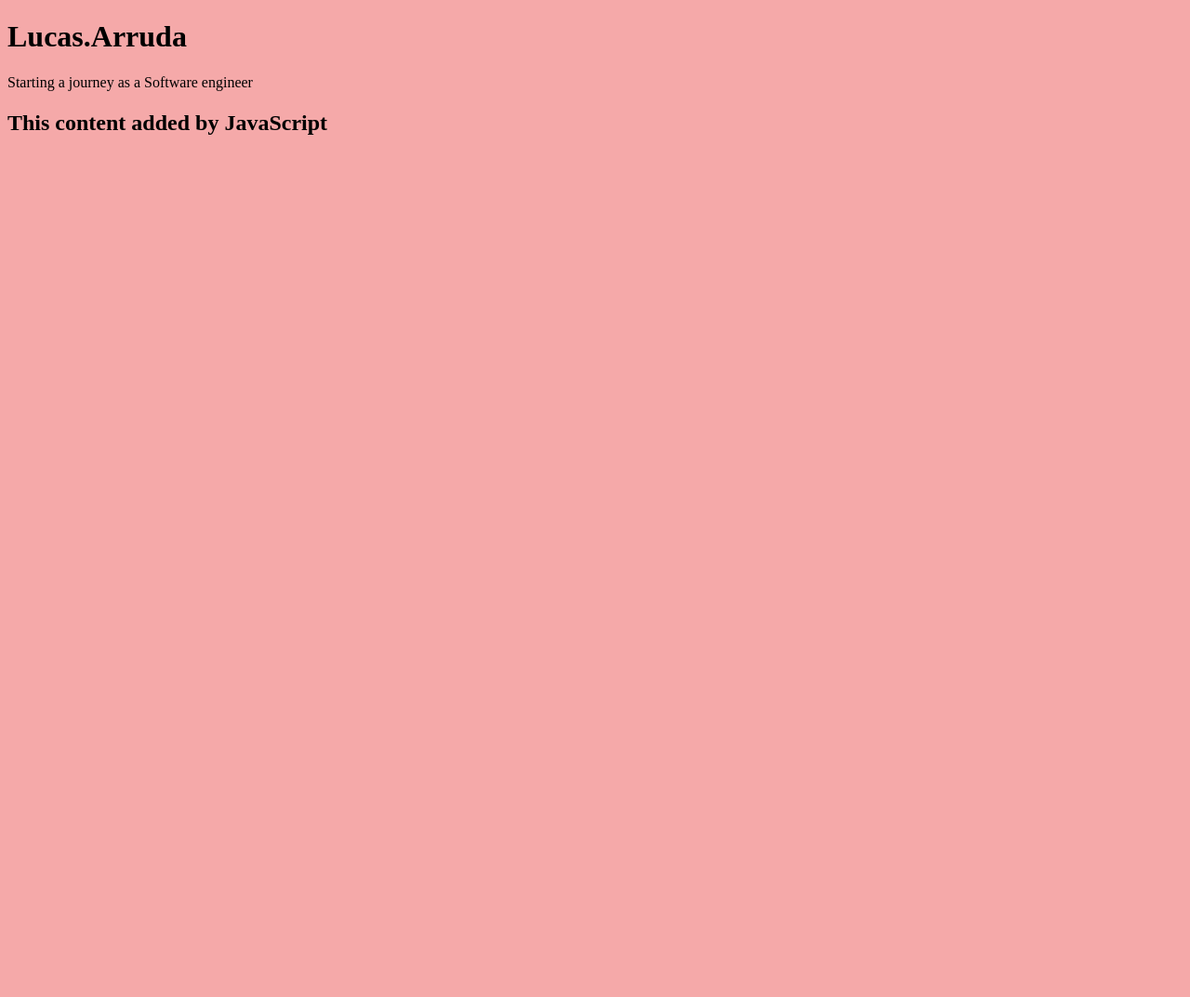
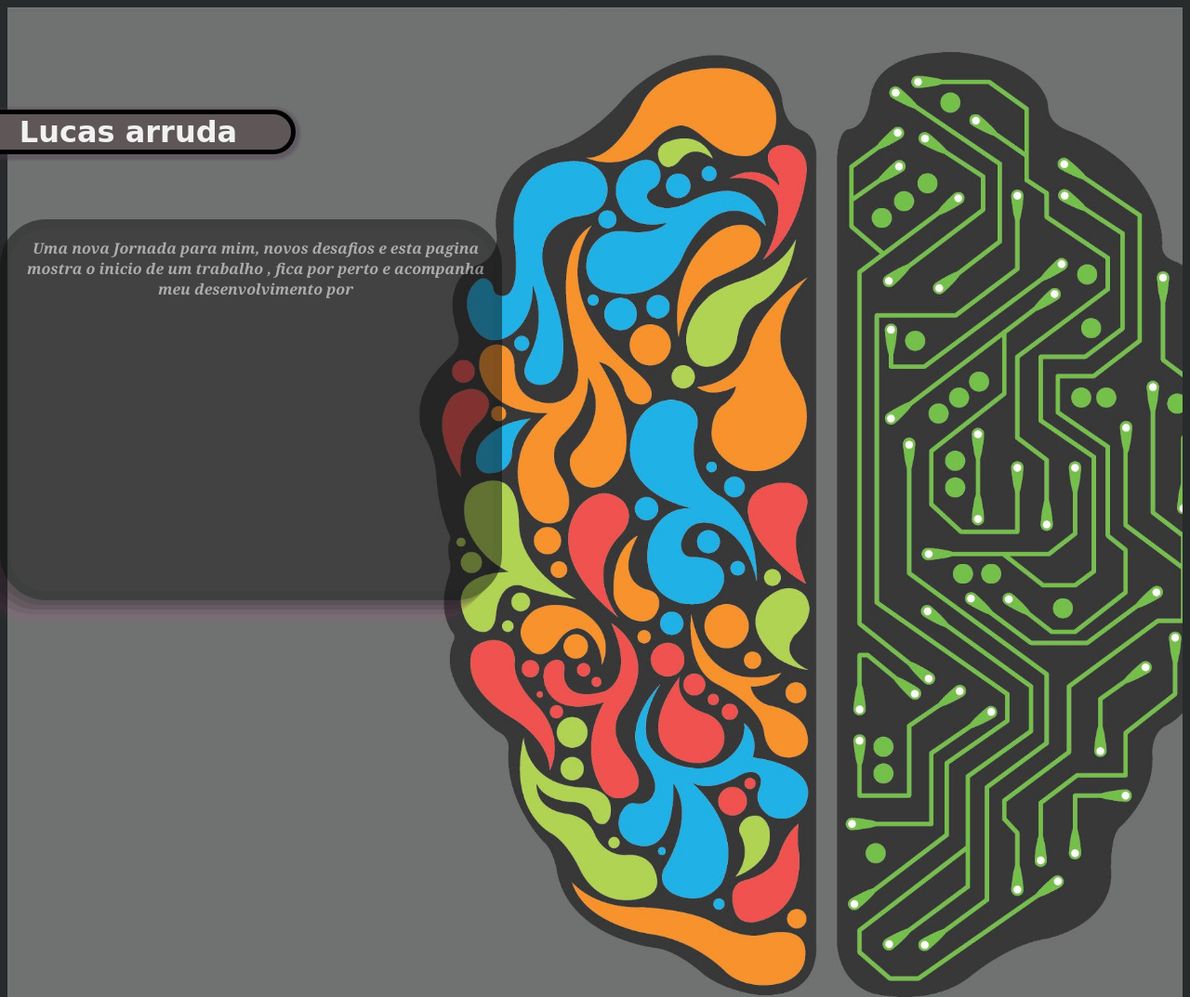
Before and after one commit to lucasDOarruda/Build-a-Personal-Website, a plain HTML site: page index.html in a window 1280 px wide. Shown: the top 1073 px of the page at 93% size. Before the commit the page ends 800 px from the top, so only its background shows below. Drawn offline with Linux system fonts and the light colour scheme.

Commit message:
commit on master

```diff
--- a/index.html
+++ b/index.html
@@ -1,13 +1,41 @@
 <!DOCTYPE html>
 <html lang="en">
+
 <head>
-  <link rel="stylesheet" href="style.css">
-  <h1>Lucas.Arruda</h1>
-  <p>Starting a journey as a Software engineer</p>
-  <title>Programmer Journey</title>
-</head>
-<body>
-  <h1></h1>
-  <script src="script.js"></script>
-</body>
+
+
+  <body>
+
+    <!--First section-->
+ <div style="background-image: url('WallpaperDog.jpg');
+ background-size: cover; height:1000px; padding-top:100px;">
+
+
+ <link rel="stylesheet" href="style.css">
+ <h1>Lucas arruda
+ </h1>
+
+<p style="padding-left: -50px; padding-top: 10px; padding-right: 5px;
+
+ <title>lucas. A</title>
+
+
+ </head>
+
+
+ <h3 style="line-height:3.5em;>
+
+ Uma nova Jornada para mim,
+ novos desafios e esta pagina mostra o inicio de um trabalho , fica por perto e acompanha
+ meu desenvolvimento por </h3>
+
+
+
+
+</div>
+
+
+
+
+  </body>
 </html>
--- a/style.css
+++ b/style.css
@@ -1,3 +1,112 @@
+
+
 body {
-    background: rgb(245, 169, 169);
+    background: rgb(39, 43, 43);
+
   }
+
+
+  body {
+    font-size: 15px;
+    border-color: rgb(240, 238, 238);
+    background-origin: padding-box;
+  }
+
+  h1 {
+    width:350px;
+    margin: 70px;
+    margin-right: 200px;
+    margin-top: 10px;
+    margin-left: -50px;
+    background:rgb(95, 87, 87);
+    opacity: 1.9;
+    text-align: center;
+    border: 5px solid rgb(0, 0, 0);
+    font-family: Verdana, Geneva, Tahoma, sans-serif;
+    box-shadow: 1px 2px 3px 4px rgba(77, 56, 77, 0.4);
+    border-radius: 100px;
+
+}
+
+
+
+h3 {
+  width: 200px;
+  margin: 0 auto;
+  background: rgb(32, 34, 39);
+  text-align: center;
+}
+
+p {
+  border: 10px solid rgb(14, 15, 15);
+  padding: 80px;
+  text-align: center;
+  color:rgb(231, 231, 231);
+  background-color: rgb(3, 3, 3);
+  font-size: medium;
+  font-weight: 700;
+  font-style: italic;
+  width: 500px;
+  height: 400px;
+  margin: 100px;
+  margin-left: -8px;
+  margin-top: 6px;
+  padding-top: 50px;
+  padding-left: 15px;
+  border-radius: 50px;
+  border-start-end-radius: 50px;
+  box-shadow: rgba(46, 29, 40, 0.4) -5px 5px, rgba(31, 22, 27, 0.3) -10px 10px, rgba(36, 19, 30, 0.2) -15px 15px, rgba(240, 46, 170, 0.1) -20px 20px, rgba(240, 46, 170, 0.05) -25px 25px;
+  opacity: 0.5;
+
+
+}
+
+p {
+  font-family: "Georgia";
+}
+
+
+
+h1 {
+  font-size:xx-large;
+  font-family: cursive;
+  font-style: inherit;
+  color: rgb(241, 241, 241);
+}
+
+.p3 {
+  font-family: "Lucida Console", "Courier New", monospace;
+}
+
+body {
+  font-family: Copperplate, Papyrus, fantasy;
+}
+
+h3 {
+  border: 50px;
+  width: 400px;
+  margin: 5px;
+  background:rosybrown;
+  text-align: center;
+  font-family: 'Segoe UI', Tahoma, Geneva, Verdana, sans-serif;
+  padding-left: 100px;
+  padding-right: 150px;
+  border-radius: 10px;
+  border-start-end-radius: 10px;
+  border-width: 200px;
+  box-shadow: rgba(41, 31, 37, 0.4) -5px 5px, rgba(221, 75, 148, 0.3) -10px 10px, rgba(22, 19, 21, 0.2) -15px 15px, rgba(158, 41, 115, 0.1) -20px 20px, rgba(8, 3, 6, 0.05) -25px 25px;
+
+
+
+}
+img {
+  width: 600px;
+  padding-right: 1000px;
+
+}
+
+p {
+  height:300px;
+  background-color:#141313;
+  text-transform: unset;
+}
```
Also changed, not shown: WallpaperDog.jpg (added).
